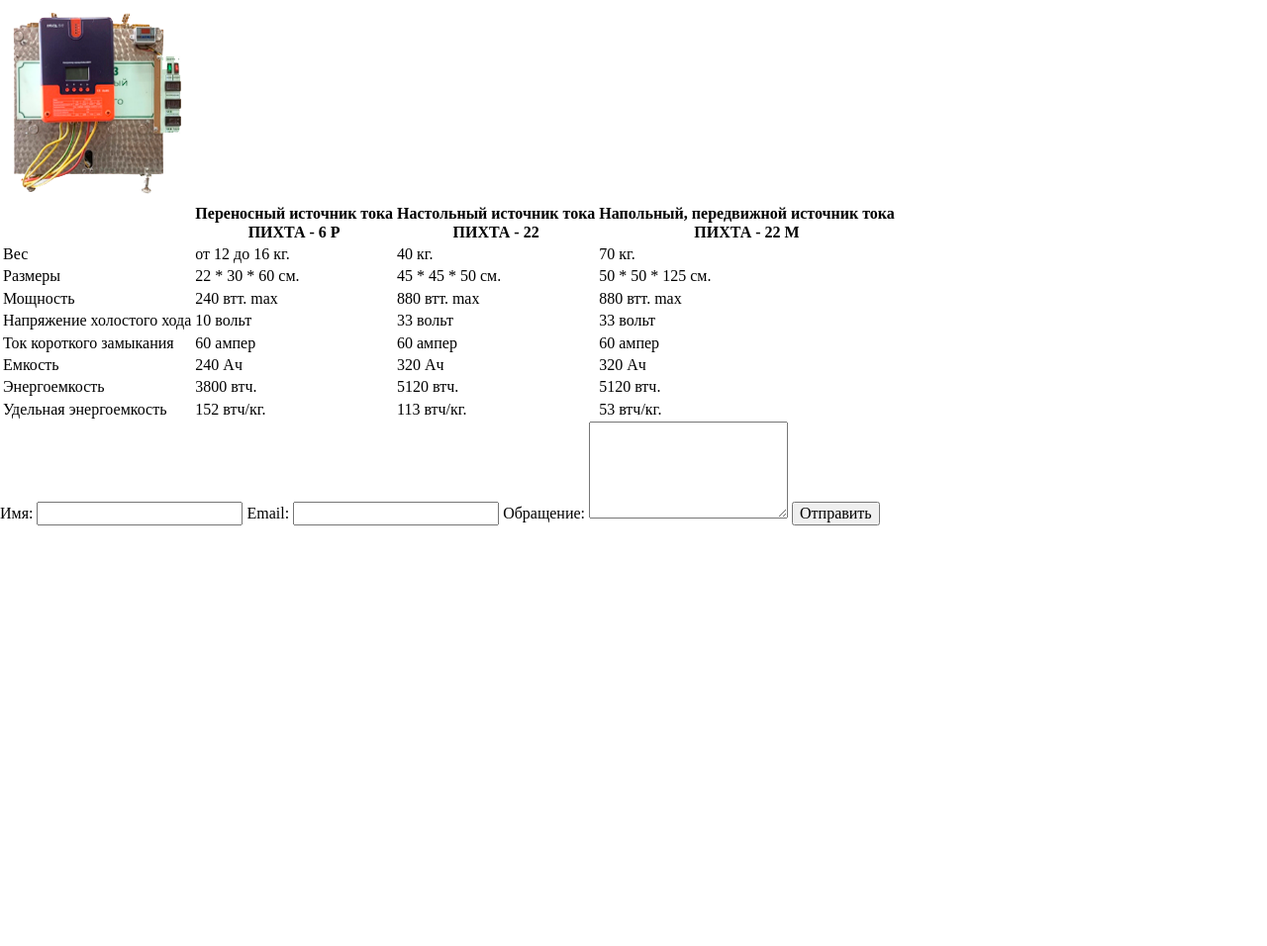
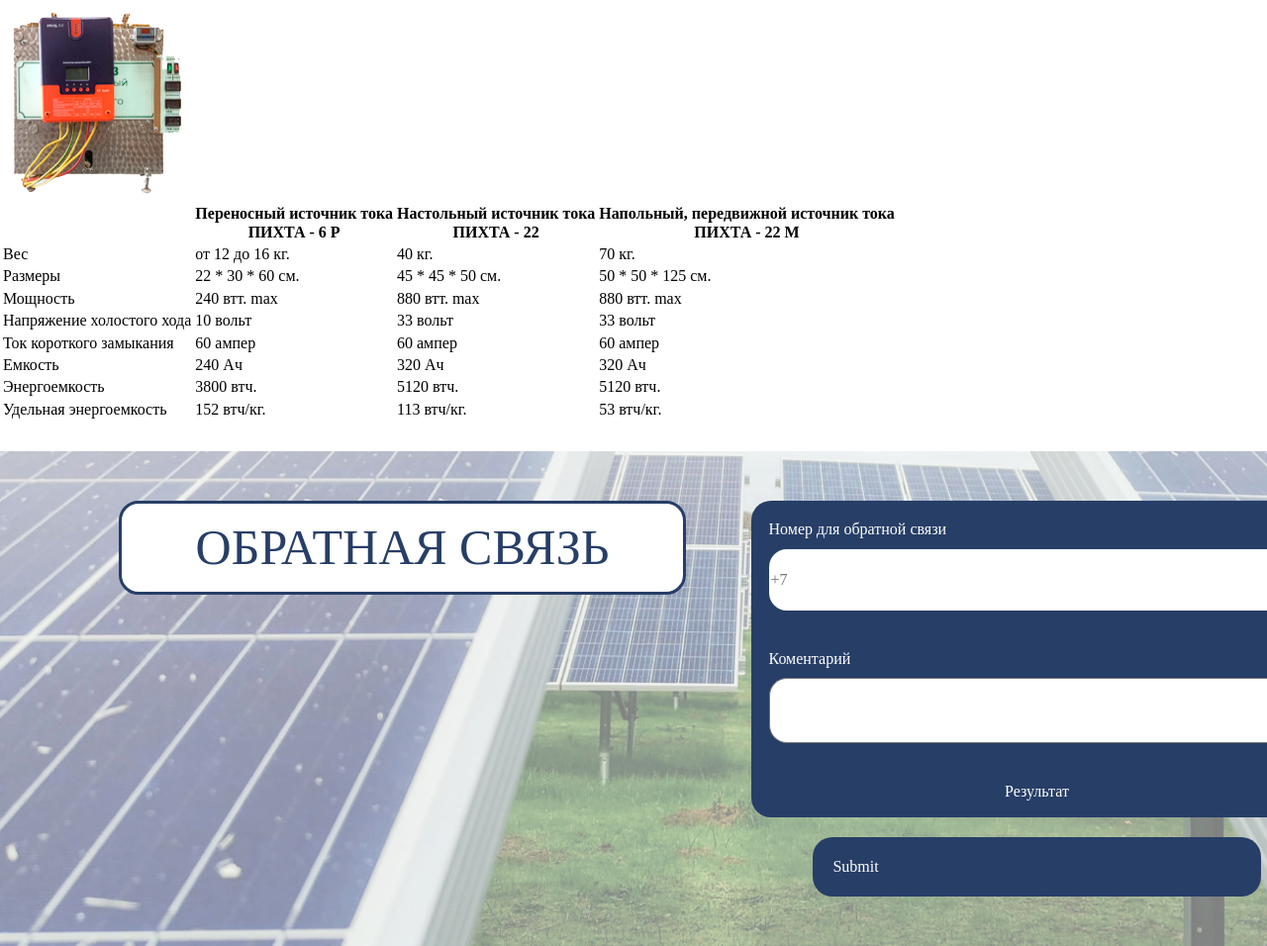
Before and after one commit to GhostArnold/generateProjectWebsite, a plain HTML site: page index.html in a window 1280 px wide. Shown: the part 4985-5941 px from the top of the page at 99% size. Before the commit the page ends 5516 px from the top, so only its background shows below. Drawn offline with Linux system fonts and the light colour scheme.

Commit message:
footer as button without strlochka ;)

```diff
--- a/index.html
+++ b/index.html
@@ -16,6 +16,7 @@
     <link rel="stylesheet" href="./new_scss/first-section.css" />
     <link rel="stylesheet" href="./new_scss/second_section.css" />
     <link rel="stylesheet" href="./new_scss/base/normalize.css" />
+    <link rel="stylesheet" href="./new_scss/footer.css" />
     <title>Generate</title>
   </head>
   <body>
@@ -318,20 +319,30 @@
         </table>
       </div>
     </section>
-    <footer>
-      <form>
-        <label for="name">Имя:</label>
-        <input type="text" id="name" name="name" required />
+    <footer id="fifth-section">
+      <form id='myForm' method="post" >
 
-        <label for="email">Email:</label>
-        <input type="email" id="email" name="email" required />
-
-        <label for="message">Обращение:</label>
-        <textarea id="message" name="message" rows="5" required></textarea>
-
-        <button type="submit">Отправить</button>
-      </form>
-    </footer>
+        <div class="feedback-text">
+          ОБРАТНАЯ СВЯЗЬ
+        </div>
+          <div class="feedback-btn">
+          <div class="back-form">
+            <div class="inputs">
+          <label type='phonenumber' for="phonenumber">Номер для обратной связи</label><br>
+          <input maxlength="18"  type='tel'pattern="+7[0-9]{10}" placeholder="+7" id="phonenumber" name="phonenumber"/>
+             </div>
+            <div class="message">
+          <label class = "coment" for="message">Коментарий</label><br>
+          <textarea id="message" name="message"></textarea>
+        </div>
+        <p>Результат</p>
+      </div>
+      <div class="button-submit" >
+      <input type="submit" id="submit-btn">
+    </div>
+  </div>
+        </div>
+  </footer>
     <script src="./assets/js/appear-text.js"></script>
     <script src="./assets/js/visile-section.js"></script>
     <script src="./assets/js/right-left-animation.js"></script>
--- /dev/null
+++ b/new_scss/footer.scss
@@ -0,0 +1,84 @@
+
+footer{
+    background-size: cover;
+    background-size: 100% 100%;
+    background-position: center;
+    display: flex;
+    padding-top: 50px;
+    height: 100%;
+    width: 100%;
+    background: url('./foter-image.png') no-repeat center / cover;
+    color: #fff;
+    margin-top: 30px;
+    form{
+        display: flex;
+        margin-left: 120px;
+    .feedback-text{
+        display: flex;
+        border: 3px solid #273E67;
+        border-radius: 20px;
+        justify-content: center;
+        // padding: 54px 14px;
+        height: 89px;
+        width: 567px;
+
+        margin-right: 66px;
+        font-size: 50px;
+        text-align: center;
+        align-items: center;
+        background-color: white;
+        color:#273E67;
+    }
+    .feedback-btn{
+        display: flex;
+        flex-direction: column;
+        align-items: center;
+
+    .back-form{
+        margin-bottom: 20px;
+        display: flex;
+        background-color: #273E67;
+        color: white;
+        border-radius: 20px;
+        flex-direction: column;
+        align-items: center;
+        width: 577px;
+        .inputs{
+            margin: 20px 45px 20px 20px;
+            width: calc(100% - 60px);
+            input{
+                margin-top: 10px;
+                border-radius: 18px;
+                width: 100%;
+                background: #fff;
+                border: none;
+                height: 60px;
+
+            }
+        }
+        .message{
+            width: calc(100% - 60px);
+            margin: 20px 45px 20px 20px;
+            textarea{
+                margin-top: 10px;
+                border-radius: 18px;
+                height: 60px;
+                width: 100%;
+            }
+        }
+    }
+    .button-submit{
+        background-color: #273E67;
+        color: #fff;
+        border-radius: 20px;
+        padding: 21px 386px 21px 20px;
+        margin-bottom: 50px;
+        cursor: pointer;
+
+    }
+    .button-submit input[type="submit"]{
+        all:unset;
+    }
+    }
+}
+}
```
Also changed, not shown: new_scss/footer.css (added), new_scss/foter-image.png (added), 1 other file.
